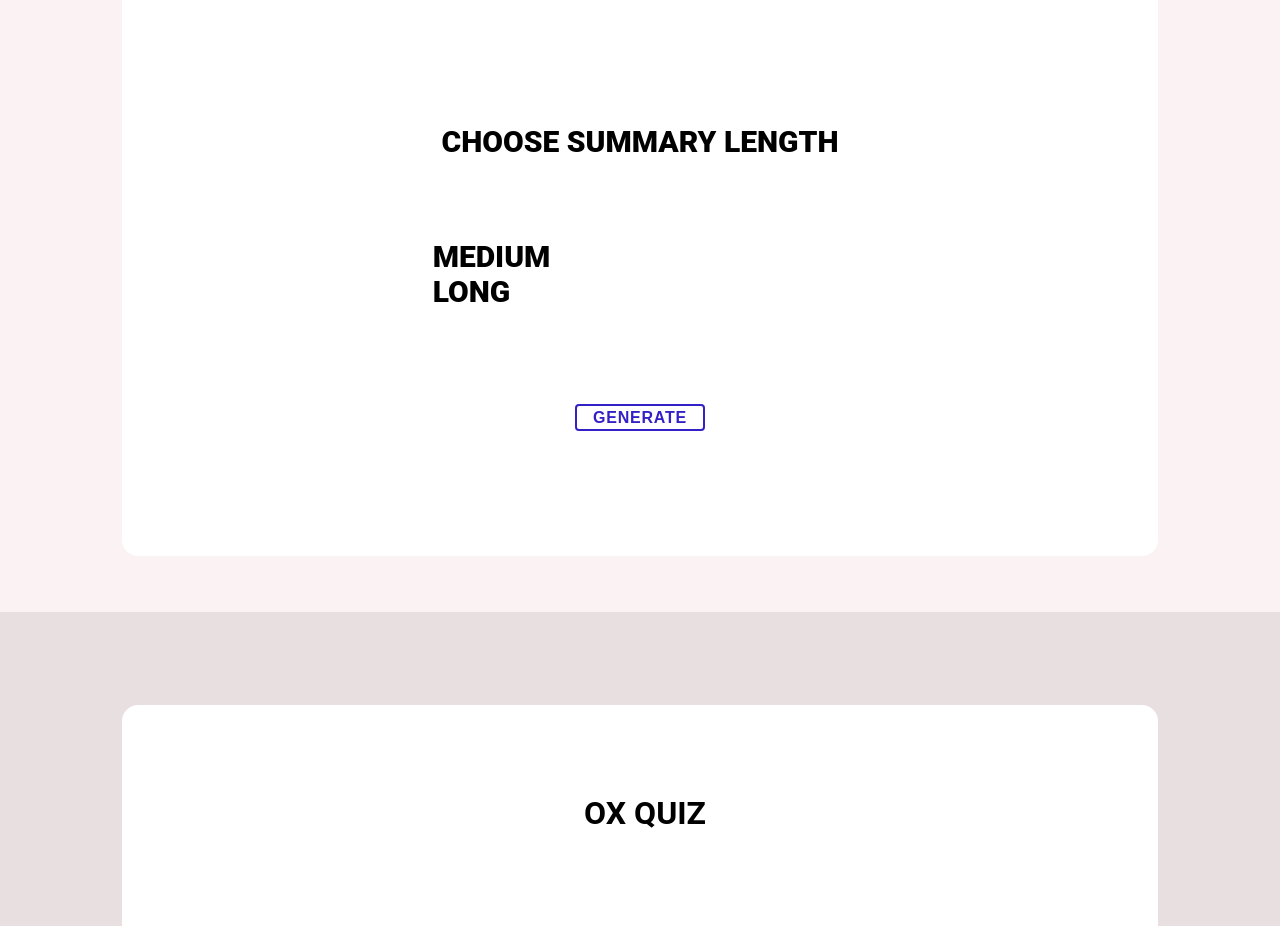
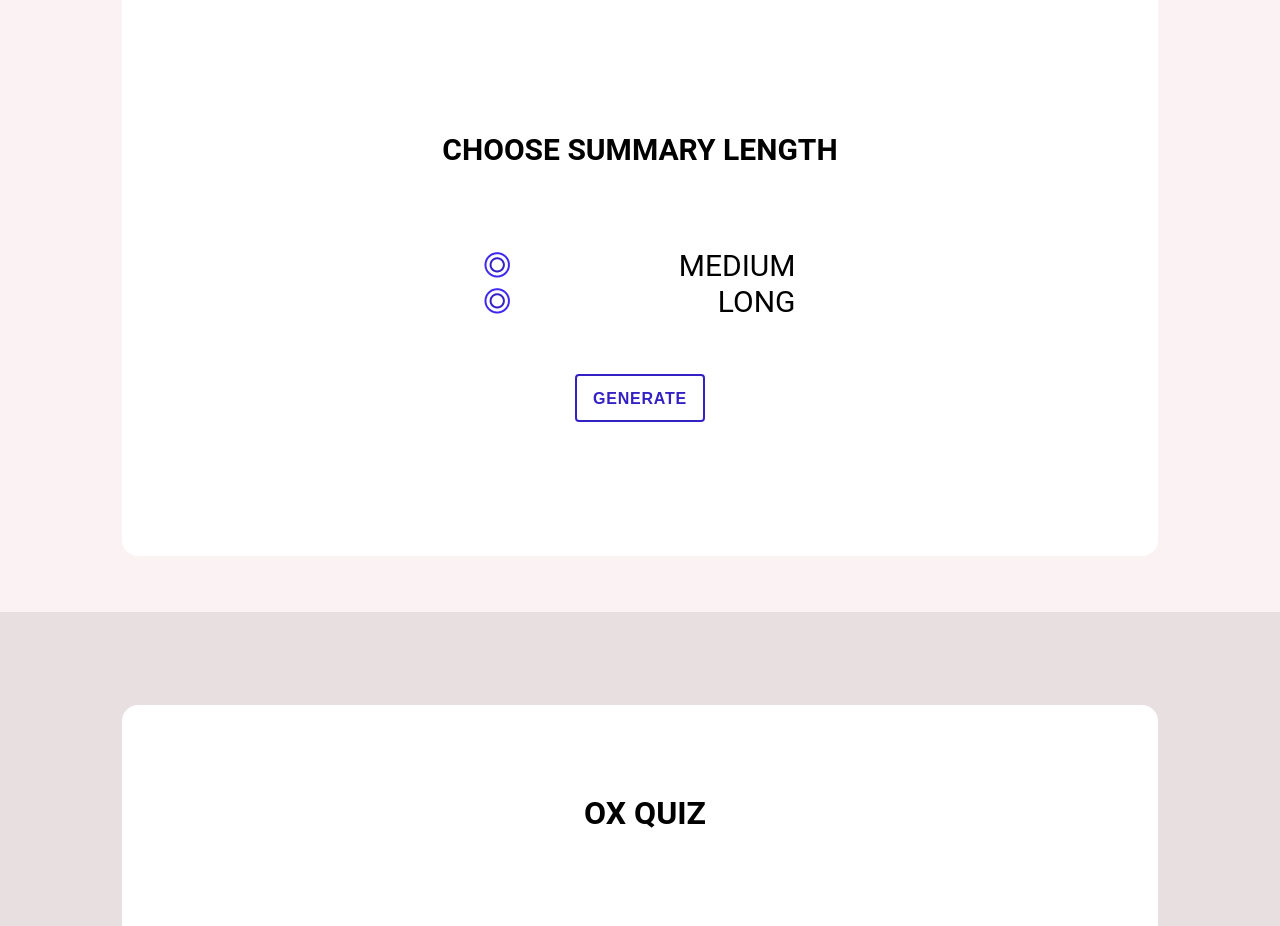
Before and after one commit to 89OutOf10/AweSum-FE, a React (Create React App) app: page / in a window 1280 px wide. Shown: the part 1060-1986 px from the top of the page. Built offline with nearby package versions, Linux system fonts and the light colour scheme.

Commit message:
added radio-button components

```diff
--- /dev/null
+++ b/src/components/common/RadioButton.js
@@ -0,0 +1,28 @@
+import React from 'react';
+import styled from 'styled-components';
+import radiobuttonTrue from '../../assets/main/button_checked.png';
+import radiobuttonFalse from '../../assets/main/button_unchecked.png';
+
+const RadioButton = ({ checked, onClick }) => {
+  return (
+    <>
+      {checked ? (
+        <img
+          onClick={onClick}
+          src={radiobuttonTrue}
+          alt="radiobuttonTrue"
+          style={{ cursor: 'pointer' }}
+        />
+      ) : (
+        <img
+          onClick={onClick}
+          src={radiobuttonFalse}
+          alt="radiobuttonFalse"
+          style={{ cursor: 'pointer' }}
+        />
+      )}
+    </>
+  );
+};
+
+export default RadioButton;
--- a/src/components/main/Summary.js
+++ b/src/components/main/Summary.js
@@ -1,7 +1,8 @@
-import React from 'react';
+import React, { useState } from 'react';
 import styled from 'styled-components';
 import palette from '../../styles/palette';
 import Button from '../common/Button';
+import RadioButton from '../common/RadioButton';
 
 const Wrapper = styled.div`
   margin-top: 15%;
@@ -16,7 +17,6 @@ const Wrapper = styled.div`
 const Text = styled.div`
   font-family: 'Roboto', sans-serif;
   font-style: normal;
-  font-weight: 900;
   font-size: 30px;
   line-height: 25px;
   text-align: center;
@@ -24,7 +24,7 @@ const Text = styled.div`
 
 const SubWrapper = styled.div`
   margin-top: 10px;
-  width: 40%;
+  width: 30%;
   display: flex;
   flex-direction: row;
   justify-content: space-between;
@@ -32,16 +32,30 @@ const SubWrapper = styled.div`
 `;
 
 const Summary = ({ ...props }) => {
+  const [checkedMedium, setCheckedMedium] = useState(false);
+  const onClick = (e) => {
+    setCheckedMedium(!checkedMedium);
+  };
+
+  const [checkedLong, setCheckedLong] = useState(false);
+  const onClick2 = (e) => {
+    setCheckedLong(!checkedLong);
+  };
+
   return (
     <Wrapper>
-      <Text style={{ marginBottom: '80px' }}>CHOOSE SUMMARY LENGTH</Text>
+      <Text style={{ marginBottom: '80px', fontWeight: 'bolder' }}>
+        CHOOSE SUMMARY LENGTH
+      </Text>
       <SubWrapper>
+        <RadioButton onClick={onClick} checked={checkedMedium} />
         <Text>MEDIUM</Text>
       </SubWrapper>
       <SubWrapper>
+        <RadioButton onClick={onClick2} checked={checkedLong} />
         <Text>LONG</Text>
       </SubWrapper>
-      <Button style={{ marginTop: '100px' }}>GENERATE</Button>
+      <Button style={{ marginTop: '60px' }}>GENERATE</Button>
     </Wrapper>
   );
 };
```
Also changed, not shown: src/components/about/About_us.js (+1 -1 lines), src/assets/main/button_checked.png (added), src/assets/main/button_unchecked.png (added).
